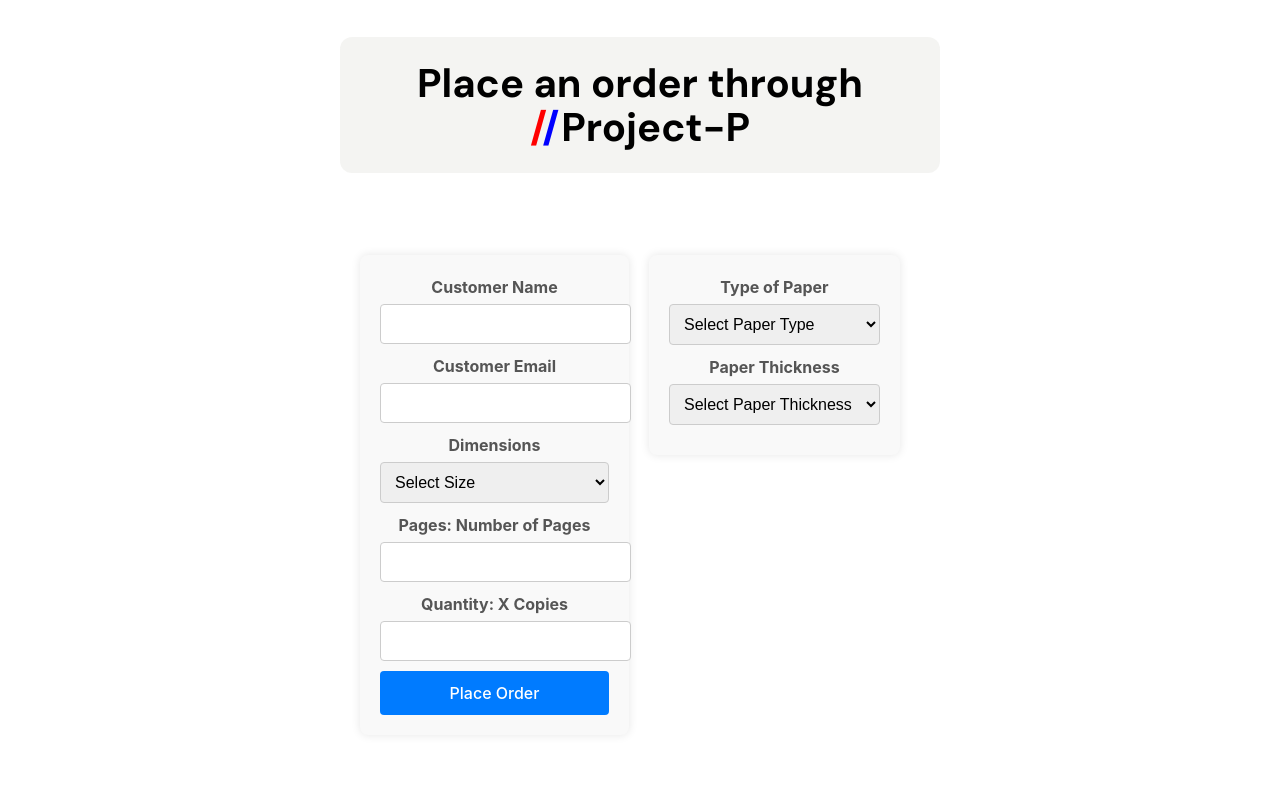
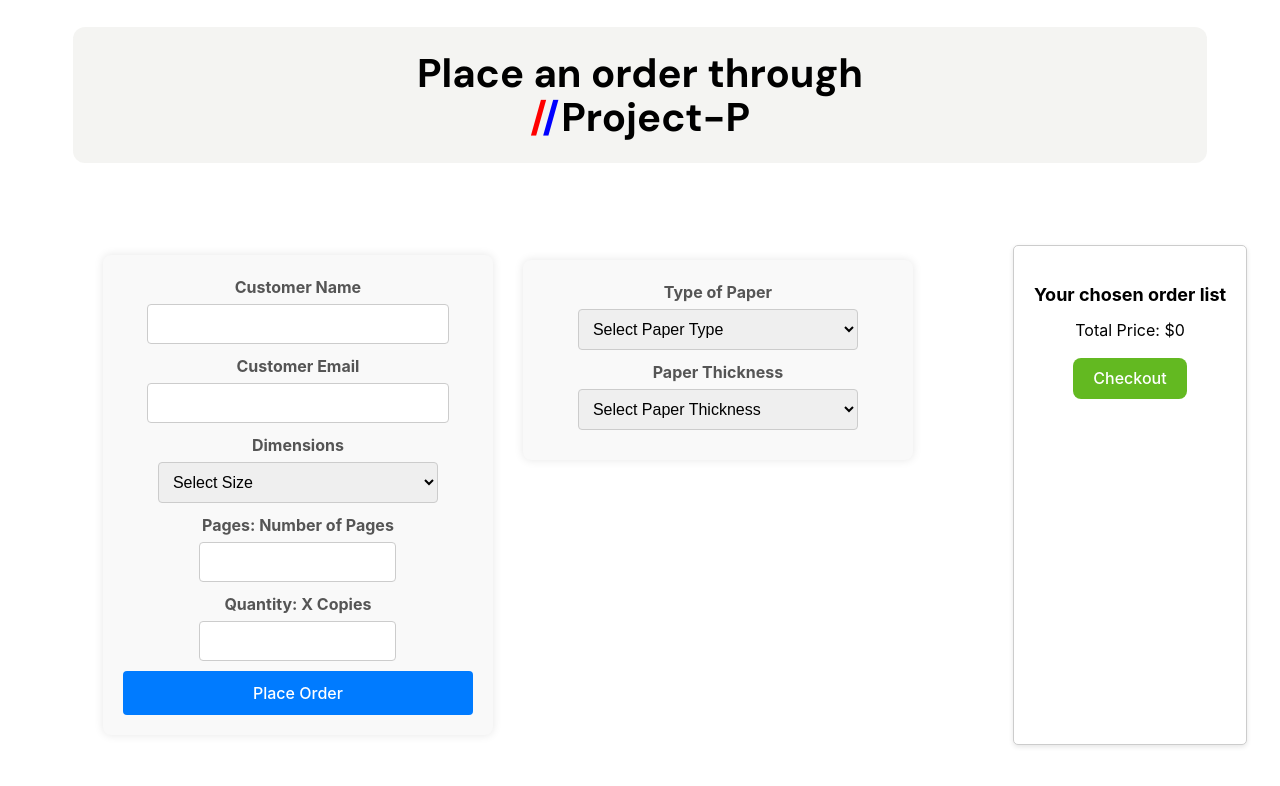
Before and after one commit to sarthakshrestha/erp-prototype, a React (Vite) app: page /order-item in a window 1280 px wide. Shown: the top 786 px of the page. Built offline with nearby package versions, Linux system fonts and the light colour scheme.

Commit message:
Style changes

```diff
--- /dev/null
+++ b/src/components/create-order/calculate-price.jsx
@@ -0,0 +1,30 @@
+import React, { useState } from 'react';
+import "../styles/calculate-price.css"
+
+const CalculatePrice = () => {
+  const [items, setItems] = useState([]);
+  const [totalPrice, setTotalPrice] = useState(0);
+
+  const addItem = (name, price) => {
+    const newItem = { name, price };
+    setItems([...items, newItem]);
+    setTotalPrice(totalPrice + price);
+  };
+
+  return (
+    <div className='breakdown-container'>
+      <h2>Your chosen order list </h2>
+      <ul>
+        {items.map((item, index) => (
+          <li key={index}>
+            {item.name} - ${item.price}
+          </li>
+        ))}
+      </ul>
+      <p>Total Price: ${totalPrice}</p>
+      <button className="checkout-btn">Checkout</button>
+    </div>
+  );
+};
+
+export default CalculatePrice;
--- a/src/components/create-order/main-form.jsx
+++ b/src/components/create-order/main-form.jsx
@@ -1,5 +1,6 @@
 import React, { useState } from "react";
 import "../styles/order-form.css";
+import CalculatePrice from "./calculate-price";
 
 const paperData = [
   { type: "Coated art paper" },
@@ -65,11 +66,12 @@ export default function MainForm() {
   };
 
   return (
+    <>
     <div className="form-wrapper">
             <h1 className="order-heading">Place an order through<br></br> <span className="red-text">/</span><span className="blue-text">/</span>Project-P</h1>
       <div className="form-container">
         <div className="input-form">
-          <form onSubmit={handleSubmit}>
+          <form className="first-column" onSubmit={handleSubmit}>
             <label htmlFor="customer-name">Customer Name</label>
             <input
               type="text"
@@ -105,6 +107,7 @@ export default function MainForm() {
                 type="number"
                 id="product-pages"
                 name="product-pages"
+                className="number-field"
                 required
               />
               <label htmlFor="product-quantity">Quantity: X Copies</label>
@@ -137,8 +140,11 @@ export default function MainForm() {
               ))}
             </select>
           </form>
+
         </div>
+        <CalculatePrice/>
       </div>
     </div>
+    </>
   );
 }
--- /dev/null
+++ b/src/components/styles/calculate-price.css
@@ -0,0 +1,101 @@
+
+
+.breakdown-container {
+  position: relative;
+  bottom: 4%;
+  left: 80px;
+  background-color: #fff;
+  padding: 20px;
+  border: 1px solid #ccc;
+  border-radius: 5px;
+  box-shadow: 0 2px 5px rgba(0, 0, 0, 0.1);
+}
+
+
+.breakdown-container h2 {
+  font-size: 18px;
+  margin-bottom: 10px;
+}
+
+.breakdown-container ul {
+  list-style-type: none;
+  padding: 0;
+  margin: 0;
+}
+
+.breakdown-container li {
+  margin-bottom: 5px;
+}
+
+.breakdown-container p {
+  margin-top: 10px;
+}
+
+.breakdown-container .order-btn {
+  background-color: #007bff;
+  color: #fff;
+  border: none;
+  padding: 10px 20px;
+  border-radius: 5px;
+  cursor: pointer;
+  margin-top: 10px;
+}
+
+.checkout-btn{
+    background-color: #54b30be8;
+    color: white;
+}
+
+
+.checkout-btn:hover {
+  background-color: #3d8c0a;
+}
+.breakdown-container {
+  position: relative;
+  bottom: 4%;
+  left: 80px;
+  background-color: #fff;
+  padding: 20px;
+  border: 1px solid #ccc;
+  border-radius: 5px;
+  box-shadow: 0 2px 5px rgba(0, 0, 0, 0.1);
+}
+
+.breakdown-container h2 {
+  font-size: 18px;
+  margin-bottom: 10px;
+}
+
+.breakdown-container ul {
+  list-style-type: none;
+  padding: 0;
+  margin: 0;
+}
+
+.breakdown-container li {
+  margin-bottom: 5px;
+}
+
+.breakdown-container p {
+  margin-top: 10px;
+}
+
+.breakdown-container .order-btn {
+  background-color: #007bff;
+  color: #fff;
+  border: none;
+  padding: 10px 20px;
+  border-radius: 5px;
+  cursor: pointer;
+  margin-top: 10px;
+}
+
+.checkout-btn {
+  background-color: #54b30be8;
+  color: white;
+}
+
+.checkout-btn:hover {
+  background-color: #3d8c0a;
+  transition: background-color 0.4s ease-out;
+}
--- a/src/components/styles/order-form.css
+++ b/src/components/styles/order-form.css
@@ -29,6 +29,7 @@
     padding: 20px;
     border-radius: 8px;
     box-shadow: 0 0 10px rgba(0, 0, 0, 0.1);
+    width: 350px;
   }
 
   .form-container label {
@@ -37,15 +38,30 @@
     color: #555;
   }
 
+  .input-form{
+    padding: 10px;
+  }
+
   .form-container input,
   .form-container select {
-    width: 100%;
+    width: 80%;
     padding: 10px;
     margin-bottom: 10px;
     border: 1px solid #ccc;
     border-radius: 4px;
     font-size: 16px;
   }
+
+  .row-form{
+    top: 15px;
+    position: relative;
+  }
+
+  .row-container input[type="number"] {
+    width: 50%;
+  }
+
+
 
   .form-container .order-btn {
     display: block;
@@ -73,5 +89,4 @@
     bottom: 35px;
     position: relative;
     font-family: 'DM Sans', sans-serif;
-
   }
```
